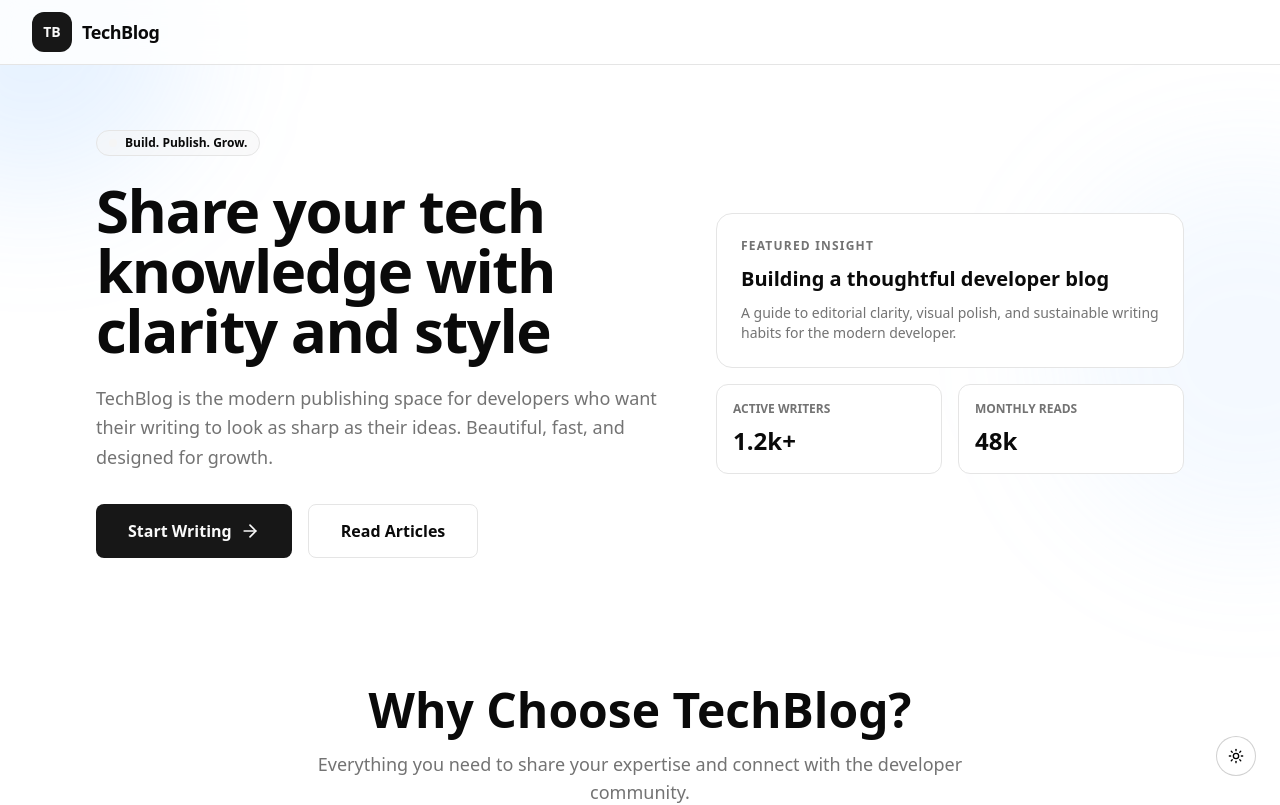
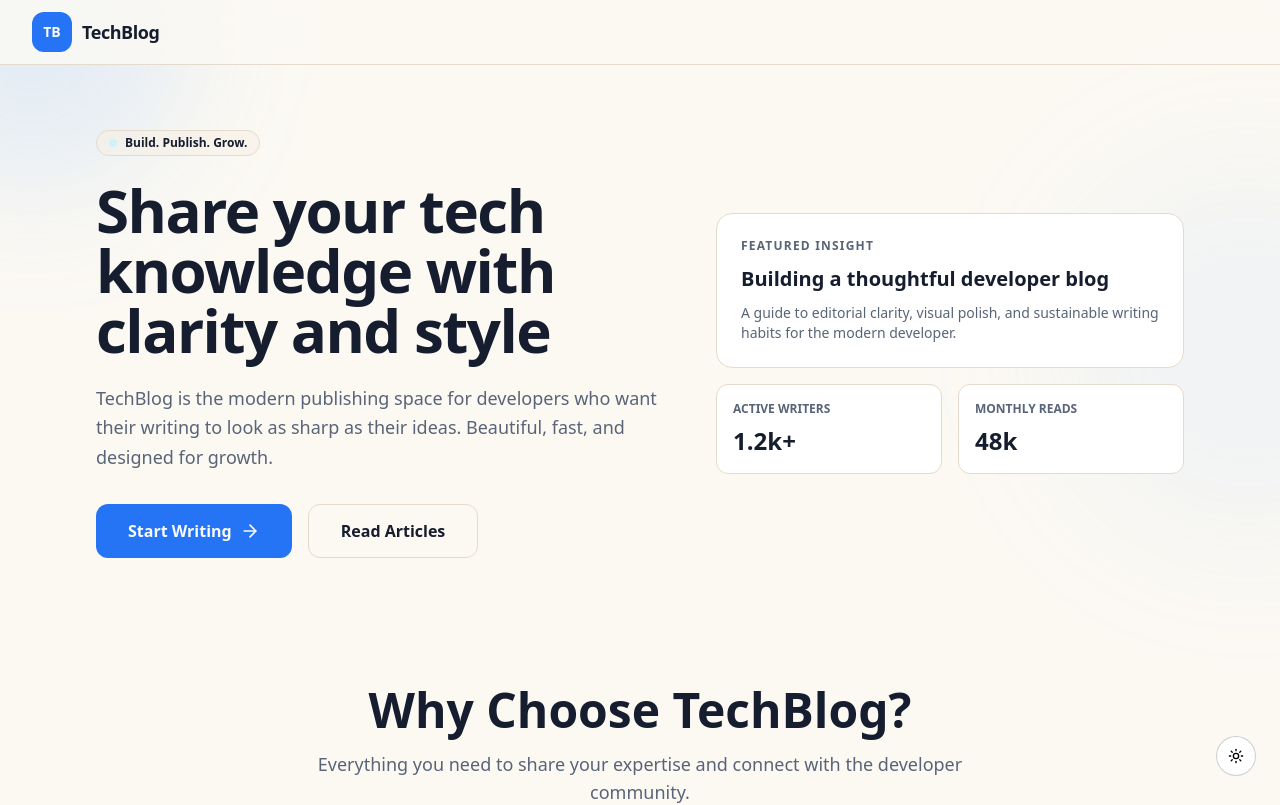
Before and after one commit to Aayush7105/Blog-app, a Next.js app: page / in a window 1280 px wide. Shown: the top 805 px of the page. Built offline with nearby package versions, Linux system fonts and the light colour scheme; no server answers.

Commit message:
ui updated themes add blog

```diff
--- a/app/globals.css
+++ b/app/globals.css
@@ -11,31 +11,31 @@
 
 @layer base {
   :root {
-    --background: 0 0% 100%;
-    --foreground: 0 0% 3.9%;
+    --background: 40 56% 97%;
+    --foreground: 220 38% 13%;
     --card: 0 0% 100%;
-    --card-foreground: 0 0% 3.9%;
+    --card-foreground: 220 38% 13%;
     --popover: 0 0% 100%;
-    --popover-foreground: 0 0% 3.9%;
-    --primary: 0 0% 9%;
-    --primary-foreground: 0 0% 98%;
-    --secondary: 0 0% 96.1%;
-    --secondary-foreground: 0 0% 9%;
-    --muted: 0 0% 96.1%;
-    --muted-foreground: 0 0% 45.1%;
-    --accent: 0 0% 96.1%;
-    --accent-foreground: 0 0% 9%;
-    --destructive: 0 84.2% 60.2%;
-    --destructive-foreground: 0 0% 98%;
-    --border: 0 0% 89.8%;
-    --input: 0 0% 89.8%;
-    --ring: 0 0% 3.9%;
-    --chart-1: 12 76% 61%;
-    --chart-2: 173 58% 39%;
-    --chart-3: 197 37% 24%;
-    --chart-4: 43 74% 66%;
-    --chart-5: 27 87% 67%;
-    --radius: 0.5rem;
+    --popover-foreground: 220 38% 13%;
+    --primary: 217 91% 55%;
+    --primary-foreground: 210 40% 98%;
+    --secondary: 38 57% 93%;
+    --secondary-foreground: 222 31% 21%;
+    --muted: 35 38% 93%;
+    --muted-foreground: 218 15% 41%;
+    --accent: 188 74% 89%;
+    --accent-foreground: 199 88% 20%;
+    --destructive: 0 74% 55%;
+    --destructive-foreground: 210 40% 98%;
+    --border: 36 33% 85%;
+    --input: 36 33% 85%;
+    --ring: 199 89% 48%;
+    --chart-1: 213 90% 56%;
+    --chart-2: 160 64% 38%;
+    --chart-3: 34 88% 47%;
+    --chart-4: 273 61% 59%;
+    --chart-5: 344 74% 54%;
+    --radius: 0.75rem;
   }
   .dark {
     --background: 0 0% 3.9%;
@@ -71,6 +71,32 @@
   }
   body {
     @apply bg-background text-foreground;
+    background-image:
+      radial-gradient(
+        1200px circle at 0% -10%,
+        rgba(56, 189, 248, 0.16),
+        transparent 48%
+      ),
+      radial-gradient(
+        1000px circle at 100% -20%,
+        rgba(251, 191, 36, 0.16),
+        transparent 52%
+      ),
+      linear-gradient(
+        180deg,
+        rgba(255, 255, 255, 0.92) 0%,
+        rgba(250, 245, 236, 0.92) 100%
+      );
+    background-attachment: fixed;
+  }
+
+  .dark body {
+    background-image: none;
+  }
+
+  ::selection {
+    background: hsl(var(--accent));
+    color: hsl(var(--accent-foreground));
   }
 }
 
--- a/components/ui/sonner.tsx
+++ b/components/ui/sonner.tsx
@@ -16,12 +16,12 @@ const Toaster = ({ ...props }: ToasterProps) => {
       toastOptions={{
         classNames: {
           toast:
-            "group toast group-[.toaster]:bg-background group-[.toaster]:text-foreground group-[.toaster]:border-border group-[.toaster]:shadow-lg",
+            "group toast group-[.toaster]:border group-[.toaster]:border-border group-[.toaster]:bg-card/95 group-[.toaster]:text-foreground group-[.toaster]:backdrop-blur-xl group-[.toaster]:shadow-[0_18px_36px_rgba(30,41,59,0.14)] dark:group-[.toaster]:shadow-[0_16px_36px_rgba(0,0,0,0.4)]",
           description: "group-[.toast]:text-muted-foreground",
           actionButton:
-            "group-[.toast]:bg-primary group-[.toast]:text-primary-foreground",
+            "group-[.toast]:bg-primary group-[.toast]:text-primary-foreground group-[.toast]:shadow-sm",
           cancelButton:
-            "group-[.toast]:bg-muted group-[.toast]:text-muted-foreground",
+            "group-[.toast]:bg-secondary group-[.toast]:text-secondary-foreground",
         },
       }}
       {...props}
```
